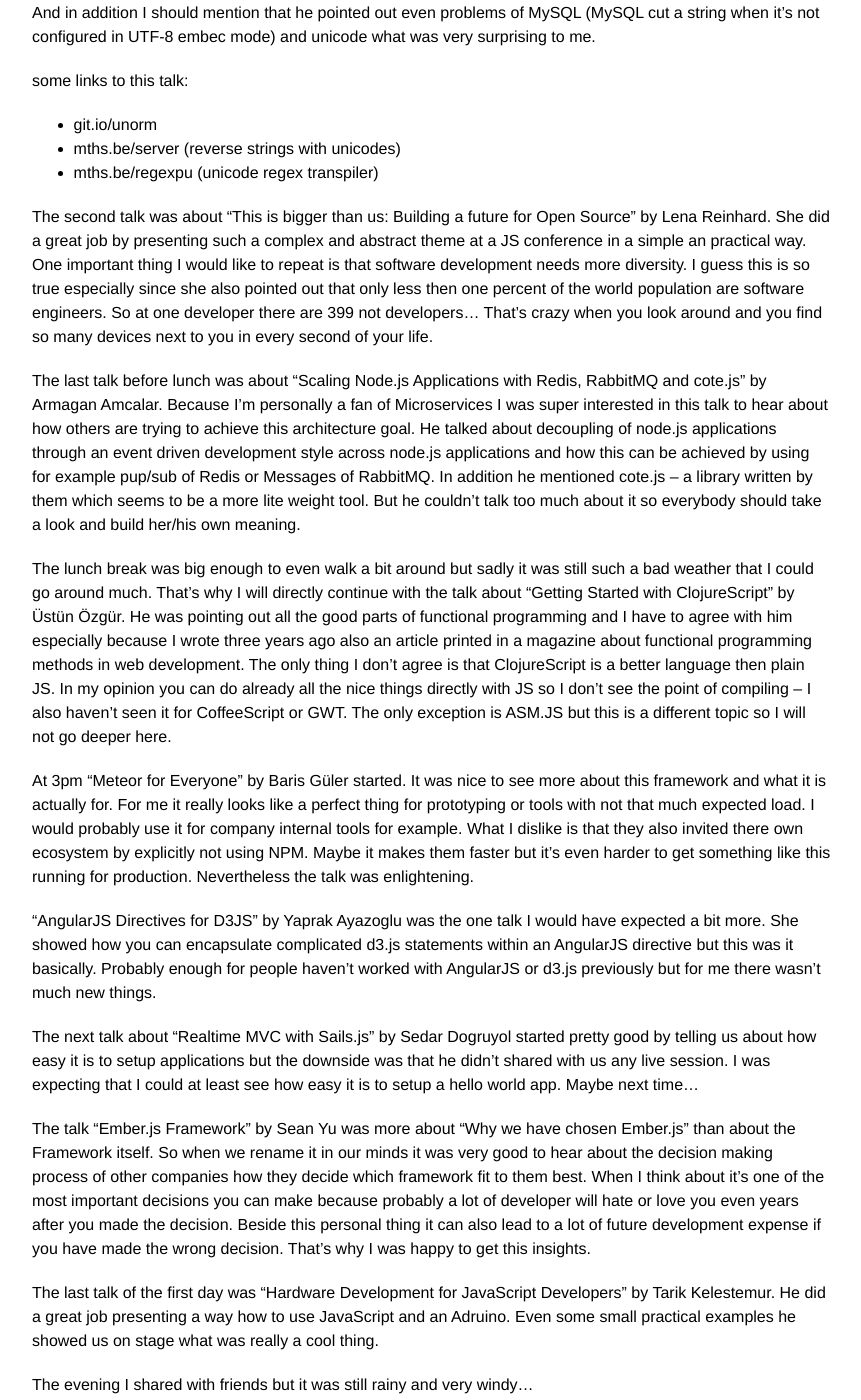
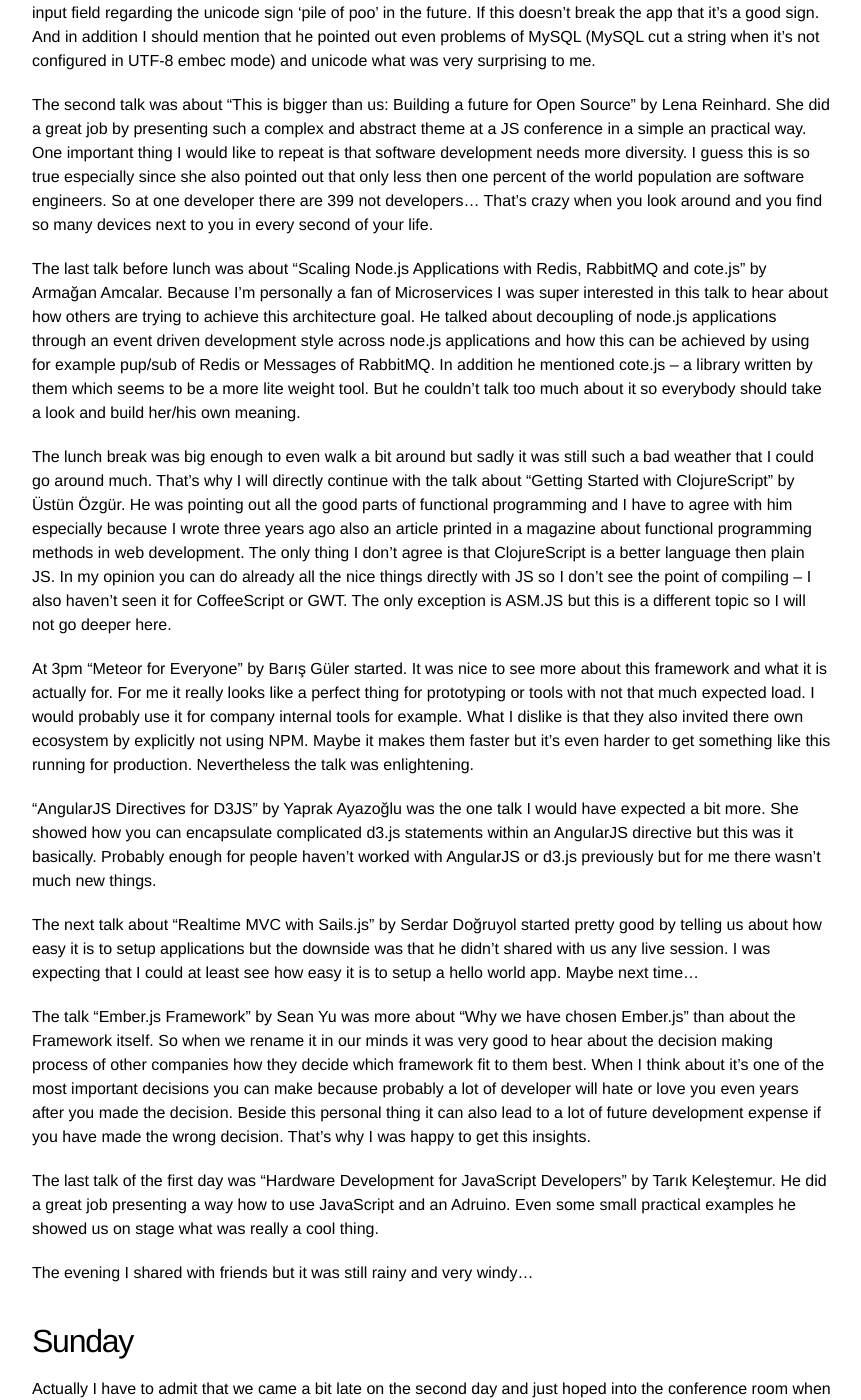
Before and after one commit to Pindar/pindar.github.io, a Jekyll site: the page built from _posts/2014-09-28-jsist-conference-summary.markdown, in a window 1280 px wide and 1400 px high, scrolled down 646 px. Shown: the whole window, without its empty margins (208-1069 px from the left). Built offline with Jekyll 4.4.1, drawn with Linux system fonts in a browser that asks for light colours; comment, search, counter and statistics services are not loaded; some of the changed text lies outside the part shown.

Commit message:
update blog post jsist 2014

```diff
--- a/_posts/2014-09-28-jsist-conference-summary.markdown
+++ b/_posts/2014-09-28-jsist-conference-summary.markdown
@@ -15,26 +15,21 @@
 
 The first talk with the title "Javascript <3 Unicode" by Mathias Bynens sounded a bit boring but it wasn't at all. He pointed out all the pitfalls you will face in a daily business and this in a very entertaining talk. For example he explained the unicode plates, why a string reverse is not as simple as `"foo".split('').reverse().join('')` (try it with the unicode 'pile of poo') and mentioned quotes of celebrities to find the right solution. As general rule of thumb I will check the behavior of every user facing text input field regarding the unicode sign 'pile of poo' in the future. If this doesn't break the app that it's a good sign. And in addition I should mention that he pointed out even problems of MySQL (MySQL cut a string when it's not configured in UTF-8 embec mode) and unicode what was very surprising to me.
 
-some links to this talk:
-* git.io/unorm
-* mths.be/server (reverse strings with unicodes)
-* mths.be/regexpu (unicode regex transpiler)
-
 The second talk was about "This is bigger than us: Building a future for Open Source" by Lena Reinhard. She did a great job by presenting such a complex and abstract theme at a JS conference in a simple an practical way. One important thing I would like to repeat is that software development needs more diversity. I guess this is so true especially since she also pointed out that only less then one percent of the world population are software engineers. So at one developer there are 399 not developers... That's crazy when you look around and you find so many devices next to you in every second of your life.
 
-The last talk before lunch was about "Scaling Node.js Applications with Redis, RabbitMQ and cote.js" by Armagan Amcalar. Because I'm personally a fan of Microservices I was super interested in this talk to hear about how others are trying to achieve this architecture goal. He talked about decoupling of node.js applications through an event driven development style across node.js applications and how this can be achieved by using for example pup/sub of Redis or Messages of RabbitMQ. In addition he mentioned cote.js -- a library written by them which seems to be a more lite weight tool. But he couldn't talk too much about it so everybody should take a look and build her/his own meaning.
+The last talk before lunch was about "Scaling Node.js Applications with Redis, RabbitMQ and cote.js" by Armağan Amcalar. Because I'm personally a fan of Microservices I was super interested in this talk to hear about how others are trying to achieve this architecture goal. He talked about decoupling of node.js applications through an event driven development style across node.js applications and how this can be achieved by using for example pup/sub of Redis or Messages of RabbitMQ. In addition he mentioned cote.js -- a library written by them which seems to be a more lite weight tool. But he couldn't talk too much about it so everybody should take a look and build her/his own meaning.
 
 The lunch break was big enough to even walk a bit around but sadly it was still such a bad weather that I could go around much. That's why I will directly continue with the talk about "Getting Started with ClojureScript" by Üstün Özgür. He was pointing out all the good parts of functional programming and I have to agree with him especially because I wrote three years ago also an article printed in a magazine about functional programming methods in web development. The only thing I don't agree is that ClojureScript is a better language then plain JS. In my opinion you can do already all the nice things directly with JS so I don't see the point of compiling -- I also haven't seen it for CoffeeScript or GWT. The only exception is ASM.JS but this is a different topic so I will not go deeper here.
 
-At 3pm "Meteor for Everyone" by Baris Güler started. It was nice to see more about this framework and what it is actually for. For me it really looks like a perfect thing for prototyping or tools with not that much expected load. I would probably use it for company internal tools for example. What I dislike is that they also invited there own ecosystem by explicitly not using NPM. Maybe it makes them faster but it's even harder to get something like this running for production. Nevertheless the talk was enlightening.
+At 3pm "Meteor for Everyone" by Barış Güler started. It was nice to see more about this framework and what it is actually for. For me it really looks like a perfect thing for prototyping or tools with not that much expected load. I would probably use it for company internal tools for example. What I dislike is that they also invited there own ecosystem by explicitly not using NPM. Maybe it makes them faster but it's even harder to get something like this running for production. Nevertheless the talk was enlightening.
 
-"AngularJS Directives for D3JS" by Yaprak Ayazoglu was the one talk I would have expected a bit more. She showed how you can encapsulate complicated d3.js statements within an AngularJS directive but this was it basically. Probably enough for people haven't worked with AngularJS or d3.js previously but for me there wasn't much new things.
+"AngularJS Directives for D3JS" by Yaprak Ayazoğlu was the one talk I would have expected a bit more. She showed how you can encapsulate complicated d3.js statements within an AngularJS directive but this was it basically. Probably enough for people haven't worked with AngularJS or d3.js previously but for me there wasn't much new things.
 
-The next talk about "Realtime MVC with Sails.js" by Sedar Dogruyol started pretty good by telling us about how easy it is to setup applications but the downside was that he didn't shared with us any live session. I was expecting that I could at least see how easy it is to setup a hello world app. Maybe next time...
+The next talk about "Realtime MVC with Sails.js" by Serdar Doğruyol started pretty good by telling us about how easy it is to setup applications but the downside was that he didn't shared with us any live session. I was expecting that I could at least see how easy it is to setup a hello world app. Maybe next time...
 
 The talk "Ember.js Framework" by Sean Yu was more about "Why we have chosen Ember.js" than about the Framework itself. So when we rename it in our minds it was very good to hear about the decision making process of other companies how they decide which framework fit to them best. When I think about it's one of the most important decisions you can make because probably a lot of developer will hate or love you even years after you made the decision. Beside this personal thing it can also lead to a lot of future development expense if you have made the wrong decision. That's why I was happy to get this insights.
 
-The last talk of the first day was "Hardware Development for JavaScript Developers" by Tarik Kelestemur. He did a great job presenting a way how to use JavaScript and an Adruino. Even some small practical examples he showed us on stage what was really a cool thing.
+The last talk of the first day was "Hardware Development for JavaScript Developers" by Tarık Keleştemur. He did a great job presenting a way how to use JavaScript and an Adruino. Even some small practical examples he showed us on stage what was really a cool thing.
 
 The evening I shared with friends but it was still rainy and very windy...
 
```
Also changed, not shown: other parts of _posts/2014-09-28-jsist-conference-summary.markdown (+1 -1 lines).
